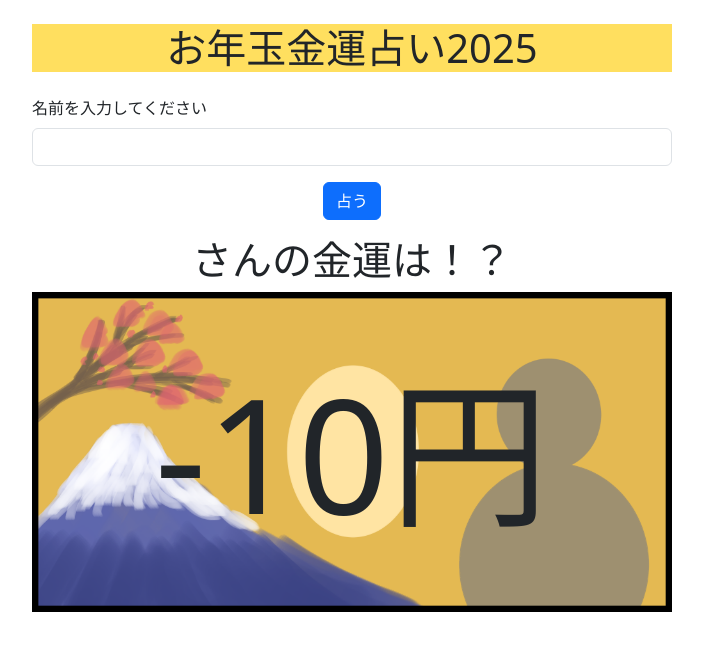
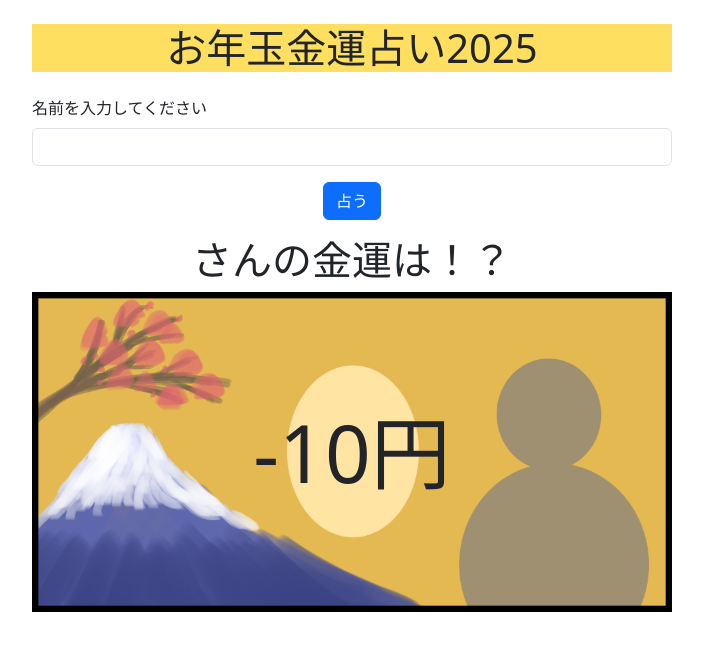
Before and after one commit to summersteel/Otosidama2025, a website: page index.html in a window 1280 px wide. Both pictures are taken after a click on the button "占う". Shown: the whole page, without its empty margins (288-991 px from the left). Drawn offline with nearby package versions, Linux system fonts and the light colour scheme.

Commit message:
スマホでの表示を修正する

```diff
--- a/index.html
+++ b/index.html
@@ -57,7 +57,7 @@
                     <h1
                         id="resultValue"
                         class="position-absolute top-50 start-50 text-nowrap"
-                        style="font-size: 1000%; transform: translate(-50%, -50%);"
+                        style="font-size: 500%; transform: translate(-50%, -50%);"
                     ></h1>
                 </div>
                 <div
```
